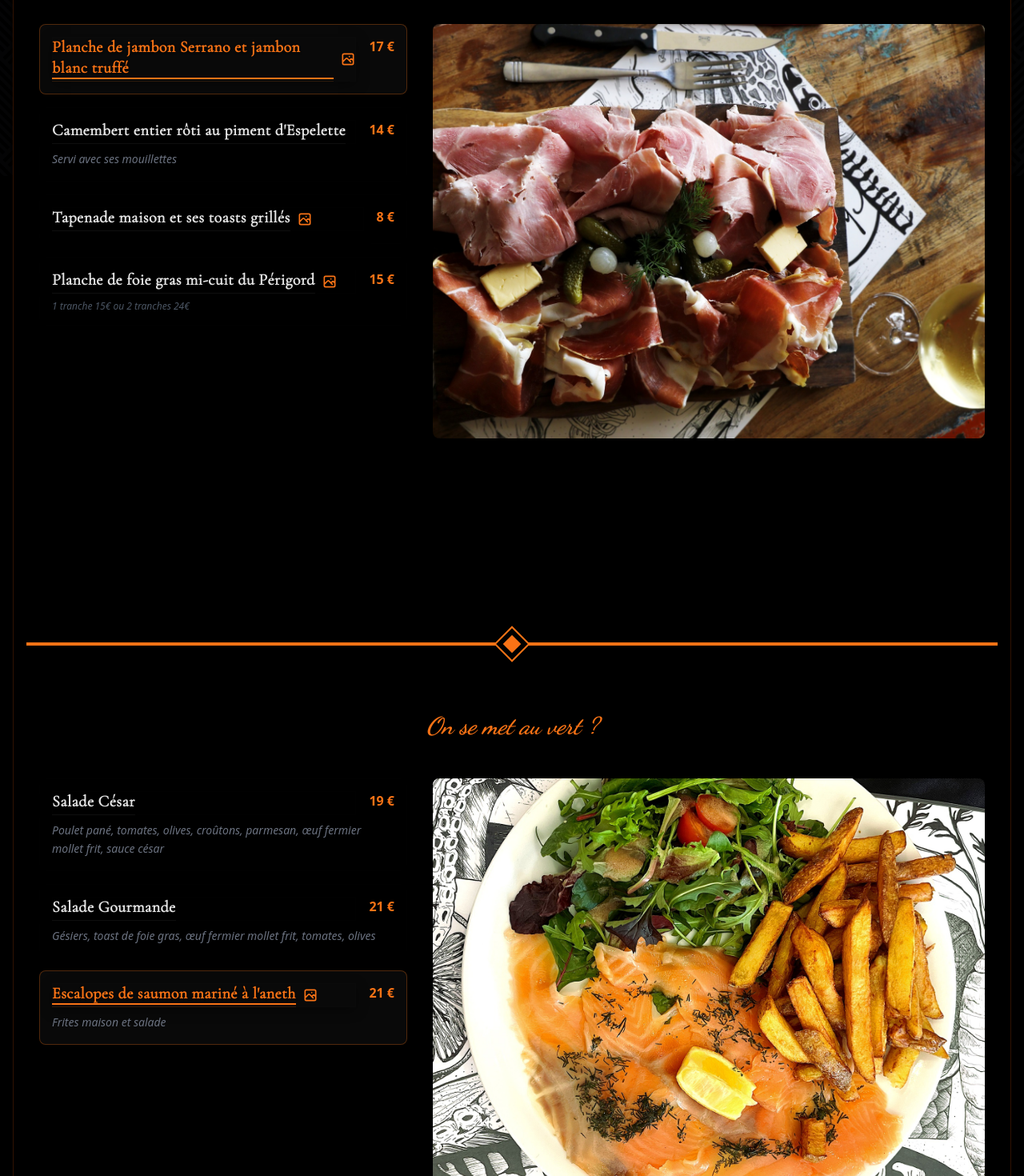
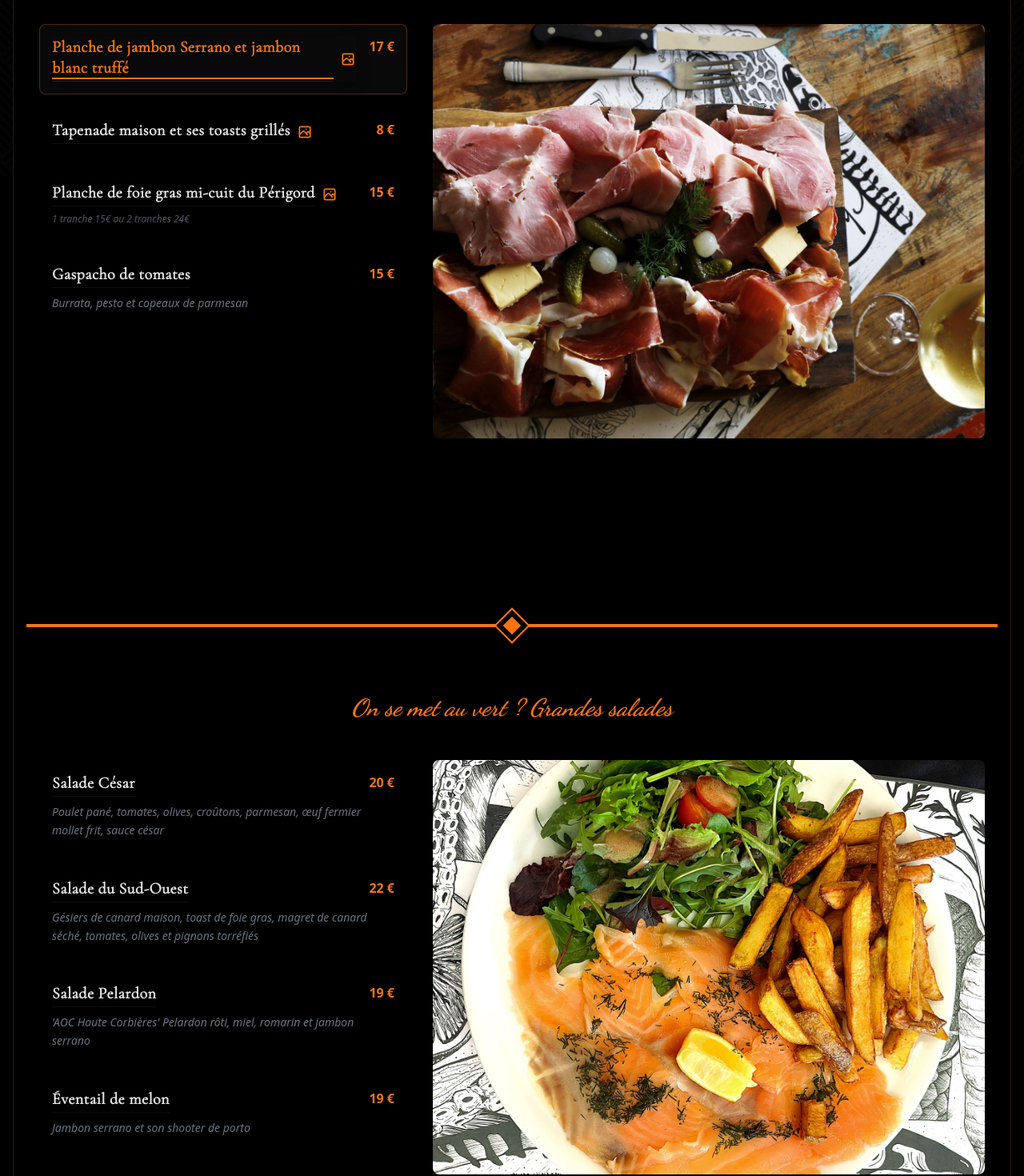
Before and after one commit to CaptainIgl00/BrasserieChezJu, a Nuxt app: page /menu in a window 1280 px wide. Shown: the part 580-2050 px from the top of the page at 80% size. Built offline with nearby package versions, Linux system fonts and the light colour scheme; a web font is replaced by a local one.

Commit message:
update: revise menu items and descriptions across multiple sections, including starters, salads, traditional dishes, and desserts

```diff
--- a/components/menu/MenuGourmand.vue
+++ b/components/menu/MenuGourmand.vue
@@ -9,10 +9,6 @@
     <div class="section-container">
       <h3 class="section-title">Entrées</h3>
       <div class="dishes-container">
-        <div class="dish-item">
-          <h4 class="dish-name">Soupe de lentilles</h4>
-          <p class="dish-description">Lardons, croûtons et œuf fermier mollet</p>
-          </div>
         <div class="dish-item">
           <h4 class="dish-name">Escalope de saumon</h4>
           <p class="dish-description">Marinée à l'aneth</p>
@@ -31,16 +27,16 @@
       <h3 class="section-title">Plats</h3>
       <div class="dishes-container">
         <div class="dish-item">
-          <h4 class="dish-name">Filet de bar</h4>
-          <p class="dish-description">À la plancha, sauce vierge à la ricotta et son toast de tapenade</p>
-          </div>
+          <h4 class="dish-name">Steak de thon planché</h4>
+          <p class="dish-description">et huile au piment d'Espelette</p>
+        </div>
         <div class="dish-item">
           <h4 class="dish-name">Cassoulet du chef Becq</h4>
           <p class="dish-description">Élaboré par le chef Becq dans le respect des traditions</p>
         </div>
         <div class="dish-item">
-          <h4 class="dish-name">Magret de canard grillé</h4>
-          <p class="dish-description">Du Périgord grillé à la fleur de sel à la plancha</p>
+          <h4 class="dish-name">"L-Bone" grillé</h4>
+          <p class="dish-description">et fleur de sel de Guérande</p>
         </div>
       </div>
     </div>
@@ -52,8 +48,8 @@
       <h3 class="section-title">Desserts</h3>
       <div class="dishes-container">
         <div class="dish-item">
-          <h4 class="dish-name">Crème brûlée</h4>
-          <p class="dish-description">Et son caramel au beurre salé</p>
+          <h4 class="dish-name">Salade de fruits frais</h4>
+          <p class="dish-description">Et sa glace au yaourt</p>
           </div>
         <div class="dish-item">
           <h4 class="dish-name">Moelleux au chocolat</h4>
--- a/components/menu/MenuGrid.vue
+++ b/components/menu/MenuGrid.vue
@@ -12,7 +12,7 @@
       <!-- Entrées -->
       <div>
         <MenuCategory
-          title="Toc toc toc... entrées"
+          title="Toc toc toc... entrées 'à partager (ou pas)''"
           :dishes="starters"
         />
       </div>
@@ -23,7 +23,7 @@
       <!-- Salades -->
       <div>
         <MenuCategory
-          title="On se met au vert ?"
+          title="On se met au vert ? Grandes salades"
           :dishes="salads"
         />
       </div>
@@ -34,7 +34,7 @@
       <!-- T'as faim de tradition ? -->
       <div>
         <MenuCategory
-        title="T'as faim de tradition ?"
+        title="T'as faim de tradition ? Du Nord au Sud"
         :dishes="traditional"
         />
       </div>
@@ -99,11 +99,6 @@ const starters = [
     image: '/images/menu/planche_charcuterie.jpg'
   },
   {
-    name: "Camembert entier rôti au piment d'Espelette",
-    description: "Servi avec ses mouillettes",
-    price: "14"
-  },
-  {
     name: "Tapenade maison et ses toasts grillés",
     price: "8",
     image: '/images/menu/tapenade.png'
@@ -115,19 +110,23 @@ const starters = [
     image: '/images/menu/foie_gras.jpg'
   },
   {
-    name: "Filets de sardines fraîches",
-    description: "Marinés au cidre et aux agrumes",
+    name: "Gaspacho de tomates",
+    description: "Burrata, pesto et copeaux de parmesan",
+    price: "15"
+  },
+  {
+    name: "Assiette de bulots et son aïoli",
+    price: "12"
+  },
+  {
+    name: "Camembert entier rôti au piment d'Espelette",
+    description: "Servi avec ses mouillettes",
     price: "14"
   },
   {
-    name: "Soupe de lentilles du Pays d'Oc",
-    description: "Avec ses lardons, croûtons et son œuf fermier mollet",
-    price: "13"
-  },
-  {
-    name: "La grande planche de Becq à partager",
-    description: "Serrano, jambon truffé, foie gras, camembert rôti, saumon mariné, sardines, tapenade",
-    price: "59"
+    name: "Tataki de thon mariné",
+    description: "Au soja, vinaigrette wasabi et sésame forestier",
+    price: "17"
   }
 ]
 
@@ -135,12 +134,22 @@ const salads = [
   {
     name: "Salade César",
     description: "Poulet pané, tomates, olives, croûtons, parmesan, œuf fermier mollet frit, sauce césar",
+    price: "20"
+  },
+  {
+    name: "Salade du Sud-Ouest",
+    description: "Gésiers de canard maison, toast de foie gras, magret de canard séché, tomates, olives et pignons torréfiés",
+    price: "22"
+  },
+  {
+    name: "Salade Pelardon",
+    description: "'AOC Haute Corbières' Pelardon rôti, miel, romarin et jambon serrano",
     price: "19"
   },
   {
-    name: "Salade Gourmande",
-    description: "Gésiers, toast de foie gras, œuf fermier mollet frit, tomates, olives",
-    price: "21"
+    name: "Éventail de melon",
+    description: "Jambon serrano et son shooter de porto",
+    price: "19"
   },
   {
     name: "Escalopes de saumon mariné à l'aneth",
@@ -152,30 +161,39 @@ const salads = [
 
 const traditional = [
   {
-    name: "Cassoulet du chef Becq",
+    name: "Cassoulet de Fred",
     description: "Élaboré dans le respect de la tradition, servi avec sa salade",
     price: "24",
     image: '/images/menu/cassoulet.jpg'
   },
   {
-    name: "Le fameux Welsh de Fred au Maroilles",
-    description: "Œuf poché, frites maison et salade",
-    price: "16",
+    name: "Le fameux Welsh de Fred aux Maroilles",
+    description: "Bière, cheddar, jambon truffé, œuf poché, frites maison et salade",
+    price: "18",
     image: '/images/menu/welch.jpg'
   }
 ]
 
 const seafood = [
   {
-    name: "Filets de bar à la plancha",
-    description: "Toast de tapenade, sauce vierge à la ricotta et roquette",
+    name: "Daurade royale entière planchée",
+    description: "(350g environ), sauce vierge",
     price: "24",
-    image: '/images/menu/filet_de_bar.jpg'
   },
   {
-    name: "Seiches à la plancha",
-    description: "En persillade (500g)",
-    price: "20"
+    name: "Steack de thon planché",
+    description: "et huile au piment d'Espelette",
+    price: "25",
+  },
+  {
+    name: "Seiche à la plancha",
+    description: "(300g environ) et persillade ",
+    price: "22"
+  },
+  {
+    name: "Moules",
+    description: "Selon arrivage à la marinière",
+    price: "16"
   }
 ]
 
@@ -189,54 +207,52 @@ const meat = [
   {
     name: "Tartare de bœuf",
     description: "Ses condiments, ses frites maison et sa salade verte - Simple 180g",
-    price: "20"
+    price: "21"
   },
   {
     name: "Tartare de bœuf double",
     description: "360g",
-    price: "35"
+    price: "36"
   },
   {
-    name: "Tagliatelles de Ju",
+    name: "Tagliatelles fraîches 'du petit Becq'",
     description: "Magret de canard, sauce cèpes et parmesan",
-    price: "23"
+    price: "24"
   },
   {
     name: "Tagliatelles fraîches",
     description: "Au pesto et parmesan",
-    price: "14"
+    price: "15"
   }
 ]
 
 const grill = [
   {
-    name: "Entrecôte grillée",
-    description: "Beurre maître d'hôtel (350 g)",
-    price: "28",
-    image: '/images/menu/entrecote.png'
+    name: "L-Bone de boeuf grillé",
+    description: "'Faux filet sur os', fleur de sel (350g environ)",
+    price: "27",
   },
   {
     name: "Magret de canard du Périgord",
-    description: "Grillé fleur de sel de Guérande",
-    price: "26",
+    description: "Grillé, fleur de sel de Guérande (350g environ)",
+    price: "28",
     image: '/images/menu/magret.jpg'
   },
   {
-    name: "Côte de porc noir de Bigorre",
-    description: "En deux cuissons (500 g)",
-    price: "35",
-    image: '/images/menu/cote_porc.png'
+    name: "Travers de porc grillé",
+    description: "Huile au tandoori",
+    price: "18"
   },
   {
-    name: "Le demi lapin du Lauragais",
-    description: "Grillé et son aïoli (800 g)",
-    price: "27"
+    name: "Demi coquelet de chez 'Les Mexicots' grillé",
+    description: "Et son aïoli (400g environ)",
+    price: "22"
   },
   {
     name: "Côte de bœuf à partager",
     description: "Demandez l'ardoise",
     portion: "Sauces aux choix: Poivre, cèpes ou roquefort 4€",
-    price: "55/kg"
+    price: "65/kg"
   }
 ]
 
@@ -246,37 +262,36 @@ const desserts = [
     price: "16"
   },
   {
+    name: "Pavlova aux fruits rouges",
+    description: "Et sa chantilly au pamplemousse",
+    price: "10",
+    image: '/images/menu/pavlova.jpg'
+  },
+  {
+    name: "Profiterole XL",
+    description: "Chocolat chaud",
+    price: "10",
+    image: '/images/menu/profiteroles.jpg'
+  },
+  {
+    name: "Café ou chocolat liégeois",
+    price: "10"
+  },
+  {
+    name: "Café ou thé gourmand",
+    price: "11",
+    image: '/images/menu/cafe_gourmand.jpg'
+  },
+  {
     name: "Moelleux au chocolat",
     description: "Crème anglaise",
     price: "7",
     image: '/images/menu/moelleux.png'
   },
   {
-    name: "Crème brûlée",
-    description: "Au caramel beurre salé",
-    price: "7",
-    image: '/images/menu/creme_brulee.jpg'
-  },
-  {
-    name: "Pavlova aux fruits rouges",
-    description: "Et sa chantilly au pamplemousse",
-    price: "9",
-    image: '/images/menu/pavlova.jpg'
-  },
-  {
-    name: "Profiterole XL",
-    description: "Chocolat chaud",
-    price: "9",
-    image: '/images/menu/profiteroles.jpg'
-  },
-  {
-    name: "Café ou chocolat liégeois",
-    price: "9"
-  },
-  {
-    name: "Café ou thé gourmand",
-    price: "10",
-    image: '/images/menu/cafe_gourmand.jpg'
+    name: "Salade de fruits frais",
+    description: "Et sa boule de glace au yaourt",
+    price: "8"
   },
   {
     name: "Glaces",
--- a/components/menu/SetMenus.vue
+++ b/components/menu/SetMenus.vue
@@ -90,11 +90,11 @@ const menus = [
     title: "Formule Côte de Boeuf",
     formule: [
       "Planche de jambon Serrano et jambon blanc truffé",
-      "Côte de boeuf à volonté",
+      "Côte de boeuf",
       "Planche de mignardises"
     ],
-    description: "55/personne (2 minimum)",
-    price: "55"
+    description: "60/personne (2 minimum)",
+    price: "60"
   },
   {
     title: "Formule des Loulous",
```
